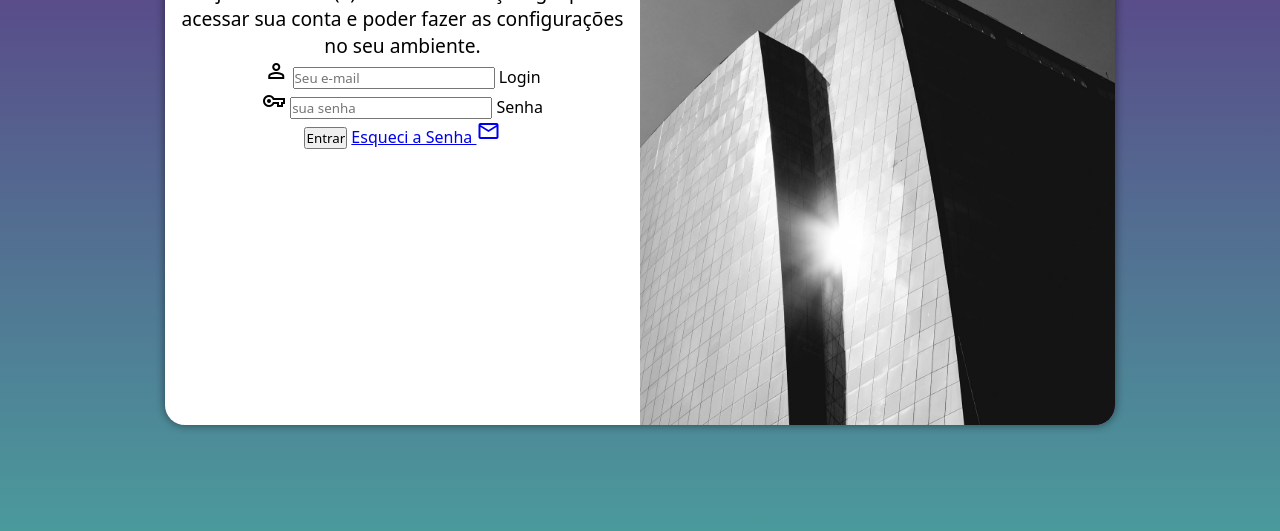
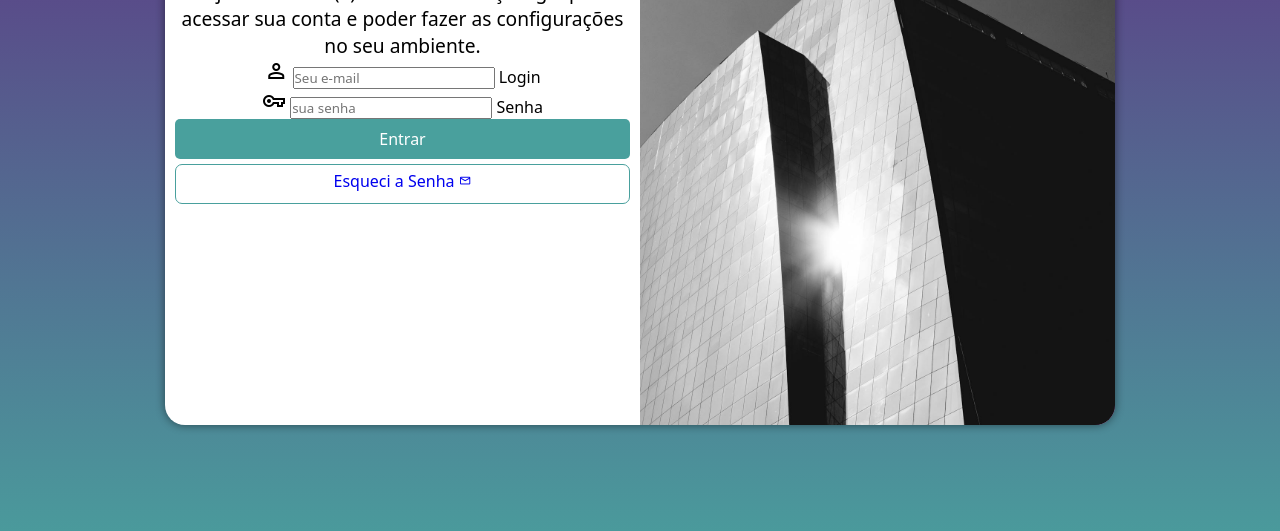
Before and after one commit to Fatima-Hammoud/projeto-login, a plain HTML site: page index.html in a window 1280 px wide. Shown: the part 225-756 px from the top of the page. Drawn offline with nearby package versions, Linux system fonts and the light colour scheme.

Commit message:
personalizei botões

```diff
--- a/estilos/style.css
+++ b/estilos/style.css
@@ -56,3 +56,44 @@ section#login > div#formulario {
     display: block;
     padding: 10px;
 }
+
+form > input[type=submit] {
+    display: block;
+    font-size: 1em;
+    width: 100%;
+    height: 40px;
+    background-color: #49a09d;
+    color: white;
+    border: none;
+    border-radius: 5px;
+    cursor: pointer;
+}
+
+form > input[type=submit]:hover {
+    background-color:#255251;
+
+}
+
+
+form > a.botao {
+    display: block;
+    text-align: center;
+    font-size: 1em;
+    width: 100%;
+    height: 40px;
+    padding-top: 5px;
+    margin-top: 5px;
+    background-color: white;
+    border: 1px solid #49a09d;
+    border-radius: 7px;
+    text-decoration: none;
+}
+
+form > a.botao:hover {
+    background-color:#58beba;
+    color: white;
+}
+
+form > a.botao > i {
+    font-size: 0.8em;
+}
--- a/index.html
+++ b/index.html
@@ -19,19 +19,17 @@
                 <p>Seja bem-vindo(a) novamente. Faça login para acessar sua conta e poder fazer as configurações no seu ambiente.</p>
                 <form action="login.php" method="post" autocomplete="on">
                     <div class="campo">
-                        <span class="material-symbols-outlined">
-                            person</span>
+                        <span class="material-symbols-outlined">person</span>
                         <input type="email" name="login" id="ilogin" placeholder="Seu e-mail" autocomplete="email" required maxlength="30">
                         <label for="ilogin">Login</label>
                     </div>
                     <div class="campo">
-                        <span class="material-symbols-outlined">
-                            vpn_key</span>
+                        <span class="material-symbols-outlined">vpn_key</span>
                         <input type="password" name="senha" id="isenha" placeholder="sua senha" autocomplete="current-password" required minlength="8" maxlength="20">
                         <label for="isenha">Senha</label>
                     </div>
                     <input type="submit" value="Entrar">
-                    <a href="esqueci.html">Esqueci a Senha <i class="material-symbols-outlined">mail</i></a>
+                    <a href="esqueci.html" class="botao">Esqueci a Senha <i class="material-symbols-outlined">mail</i></a>
                 </form>
 
             </div>
```
